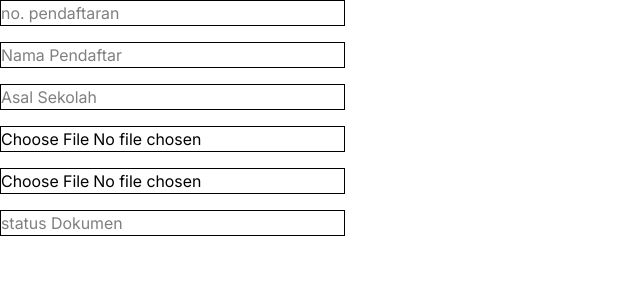
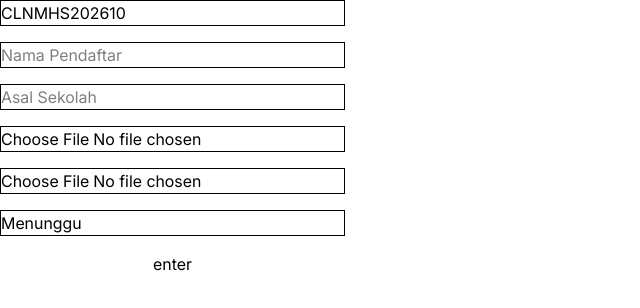
Before and after one commit to Wikan-dev/UNUS-Website, a React (Vite) app: page /DaftarCalonMahasiswa in a window 1280 px wide. Shown: the top 308 px of the page, without its empty margins (0-640 px from the left). Built offline with nearby package versions, Linux system fonts and the light colour scheme.

Commit message:
feat: menambahkan fitur no pendaftaran yang terkesan acak

```diff
--- /dev/null
+++ b/src/helper/noPendaftaranFunction.tsx
@@ -0,0 +1,24 @@
+import type { Mahasiswa } from './types.tsx';
+
+// Membuat format no. pendaftaran dari tanggal sekarang, contoh: CLNMHS202610
+export default function NoPendaftaran() {
+  const date = new Date();                     // objek Date berisi waktu sekarang
+
+  const dateYear = date.getFullYear();         // ambil tahun, contoh: 2026
+  const dateMonth = String(date.getMonth() + 1) // bulan (0-11) jadi 1-12, lalu jadi string
+    .padStart(2, '0');                          // tambah angka 0 di depan bila 1 digit, contoh: 9 -> "09"
+  const dateNow = `CLNMHS${dateYear}${dateMonth}`; // gabungkan jadi satu string
+  console.log(dateNow);
+  return dateNow;
+}
+
+// Mengambil data mahasiswa dari API PHP (backend/controllers/mahasiswa.php).
+// - tanpa argumen  -> mengembalikan semua mahasiswa (array)
+// - dengan nim      -> mengembalikan 1 mahasiswa saja (object)
+export async function getMahasiswa(nim?: string): Promise<Mahasiswa | Mahasiswa[]> {
+  // ?: = operator ternary; bila ada nim, tambahkan &id=nim ke URL
+  const url = `/api.php?endpoint=mahasiswa${nim ? `&id=${encodeURIComponent(nim)}` : ''}`;
+  const res = await fetch(url);                // kirim permintaan GET ke server PHP
+  if (!res.ok) throw new Error('Data mahasiswa tidak ditemukan'); // gagal? hentikan dengan error
+  return res.json();                           // ubah respons JSON menjadi objek/array JS
+}
--- a/src/pages/DaftarCalonMahasiswa.tsx
+++ b/src/pages/DaftarCalonMahasiswa.tsx
@@ -1,16 +1,72 @@
-import type DaftarCalonMahasiswa from '../helper/types.tsx';
+import { useEffect } from 'react';
+import NoPendaftaran from '../helper/noPendaftaranFunction.tsx';
+import { useCalonMahasiswaStore } from '../store/useCalonMahasiswaStore';
 
 export default function CalonMahasiswa() {
+  const {
+    noPendaftaran, namaPendaftar, asalSekolah, statusDokumen,
+    setNoPendaftaran, setNamaPendaftar, setAsalSekolah, setStatusDokumen,
+    setIjazahFile, setKKFile,
+    loading, error, sukses, submitPendaftaran,
+  } = useCalonMahasiswaStore();
+
+  // Isi otomatis no. pendaftaran saat halaman dibuka
+  useEffect(() => {
+    setNoPendaftaran(NoPendaftaran());
+  }, [setNoPendaftaran]);
+
   return (
     <div>
-     <form className='[&_input]:border flex flex-col gap-4 w-fit'>
-        <input placeholder='no. pendaftaran' />
-        <input placeholder='Nama Pendaftar' type='text' />
-        <input placeholder='Asal Sekolah' type='text' />
-        <input placeholder='ijazah' type='file' accept='image/' />
-        <input placeholder='kk' type='file' accept='image/' />
-        <input placeholder='status Dokumen' type='text' />
+      <form
+        className='[&_input]:border flex flex-col gap-4 w-fit'
+        onSubmit={(e) => {
+          e.preventDefault(); // cegah reload halaman bawaan <form>
+          submitPendaftaran();
+        }}
+      >
+        <input
+          placeholder='no. pendaftaran'
+          value={noPendaftaran}
+          onChange={(e) => setNoPendaftaran(e.target.value)}
+        />
+        <input
+          placeholder='Nama Pendaftar'
+          type='text'
+          value={namaPendaftar}
+          onChange={(e) => setNamaPendaftar(e.target.value)}
+        />
+        <input
+          placeholder='Asal Sekolah'
+          type='text'
+          value={asalSekolah}
+          onChange={(e) => setAsalSekolah(e.target.value)}
+        />
+        <input
+          placeholder='ijazah'
+          type='file'
+          accept='image/*,application/pdf'
+          onChange={(e) => setIjazahFile(e.target.files?.[0] ?? null)}
+        />
+        <input
+          placeholder='kk'
+          type='file'
+          accept='image/*,application/pdf'
+          onChange={(e) => setKKFile(e.target.files?.[0] ?? null)}
+        />
+        <input
+          placeholder='status Dokumen'
+          type='text'
+          value={statusDokumen}
+          onChange={(e) => setStatusDokumen(e.target.value)}
+        />
+
+        <button type='submit' disabled={loading}>
+          {loading ? 'Mengirim...' : 'enter'}
+        </button>
       </form>
+
+      {error && <p className='text-red-500'>Error: {error}</p>}
+      {sukses && <p className='text-green-600'>{sukses}</p>}
     </div>
-  )
+  );
 }
--- a/src/store/useCalonMahasiswaStore.tsx
+++ b/src/store/useCalonMahasiswaStore.tsx
@@ -1,12 +1,12 @@
 import { create } from 'zustand';
 
-interface CalonMahaasiswaState {
+interface CalonMahasiswaState {
   noPendaftaran: string;
   namaPendaftar: string;
   asalSekolah: string;
-  ijazah: string;
-  ijazahFile: File | strig;
-  kkFile: File | string;
+  statusDokumen: string;
+  ijazahFile: File | null;
+  kkFile: File | null;
 
   loading: boolean;
   error: string | null;
@@ -15,20 +15,22 @@ interface CalonMahaasiswaState {
   setNoPendaftaran: (val: string) => void;
   setNamaPendaftar: (val: string) => void;
   setAsalSekolah: (val: string) => void;
-  setIjazahFile: (file: File) => void;
-  setKKFile: (file: File) => void;
+  setStatusDokumen: (val: string) => void;
+  setIjazahFile: (file: File | null) => void;
+  setKKFile: (file: File | null) => void;
 
   setError: (pesan: string | null) => void;
   setSukses: (pesan: string | null) => void;
   resetForm: () => void;
 
-  submitPendaftaran: () => void;
+  submitPendaftaran: () => Promise<void>;
 }
 
 export const useCalonMahasiswaStore = create<CalonMahasiswaState>((set, get) => ({
   noPendaftaran: '',
   namaPendaftar: '',
   asalSekolah: '',
+  statusDokumen: 'Menunggu',
   ijazahFile: null,
   kkFile: null,
 
@@ -39,17 +41,19 @@ export const useCalonMahasiswaStore = create<CalonMahasiswaState>((set, get) =>
   setNoPendaftaran: (val) => set({ noPendaftaran: val }),
   setNamaPendaftar: (val) => set({ namaPendaftar: val }),
   setAsalSekolah: (val) => set({ asalSekolah: val }),
+  setStatusDokumen: (val) => set({ statusDokumen: val }),
   setIjazahFile: (file) => set({ ijazahFile: file }),
   setKKFile: (file) => set({ kkFile: file }),
 
-  setError: (pesan) => set({ error: pesan });
-  setSukses: (pesan) => set({ sukses: pesan });
+  setError: (pesan) => set({ error: pesan }),
+  setSukses: (pesan) => set({ sukses: pesan }),
 
   resetForm: () =>
     set({
       noPendaftaran: '',
       namaPendaftar: '',
       asalSekolah: '',
+      statusDokumen: 'Menunggu',
       ijazahFile: null,
       kkFile: null,
       loading: false,
@@ -58,46 +62,48 @@ export const useCalonMahasiswaStore = create<CalonMahasiswaState>((set, get) =>
     }),
 
   submitPendaftaran: async () => {
-      const { noPendaftaran, namaPendaftar, asalSekolah, ijazahFile, kkFile } = get();
+    const { noPendaftaran, namaPendaftar, asalSekolah, statusDokumen, ijazahFile, kkFile } = get();
 
     set({ error: null, sukses: null });
 
     if (!noPendaftaran.trim() || !namaPendaftar.trim() || !asalSekolah.trim()) {
-        set({ error: 'harap lengkapi semua data di teks. '});
+      set({ error: 'harap lengkapi semua data di teks.' });
       return;
     }
 
     if (!ijazahFile || !kkFile) {
-        set({ error: 'berkas ijazah dan kk belum di unggah. '});
-        return false;
+      set({ error: 'berkas ijazah dan kk belum di unggah.' });
+      return;
     }
 
-      //TODO: harus sama kayak di controller
-      set({ laoding: true });,
+    set({ loading: true });
 
     try {
       const formData = new FormData();
       formData.append('no_pendaftaran', noPendaftaran.trim());
       formData.append('nama_pendaftar', namaPendaftar.trim());
       formData.append('asal_sekolah', asalSekolah.trim());
+      formData.append('status_dokumen', statusDokumen.trim() || 'Menunggu');
       formData.append('ijazah', ijazahFile);
       formData.append('kk', kkFile);
 
-        const reponse = await fetch('/api.php?endpoint=calon_mahasiswa', {
+      const response = await fetch('/api.php?endpoint=calon_mahasiswa', {
         method: 'POST',
-          body: formData,,
+        body: formData,
       });
 
       const data = await response.json();
 
       if (!response.ok) {
-          throw new Error(data.error || "gagal menyimpan pendaftaran.");
+        throw new Error(data.error || 'gagal menyimpan pendaftaran.');
       }
 
-        set({
-          sukses: 'pendaftaran berhasil dikirim',
-
-        })
+      get().resetForm();
+      set({ sukses: data.message || 'pendaftaran berhasil dikirim' });
+    } catch (err) {
+      set({ error: err instanceof Error ? err.message : 'terjadi kesalahan' });
+    } finally {
+      set({ loading: false });
     }
-    }
-}))
+  },
+}));
```
Lines whose indentation alone changed are shown as unchanged.
